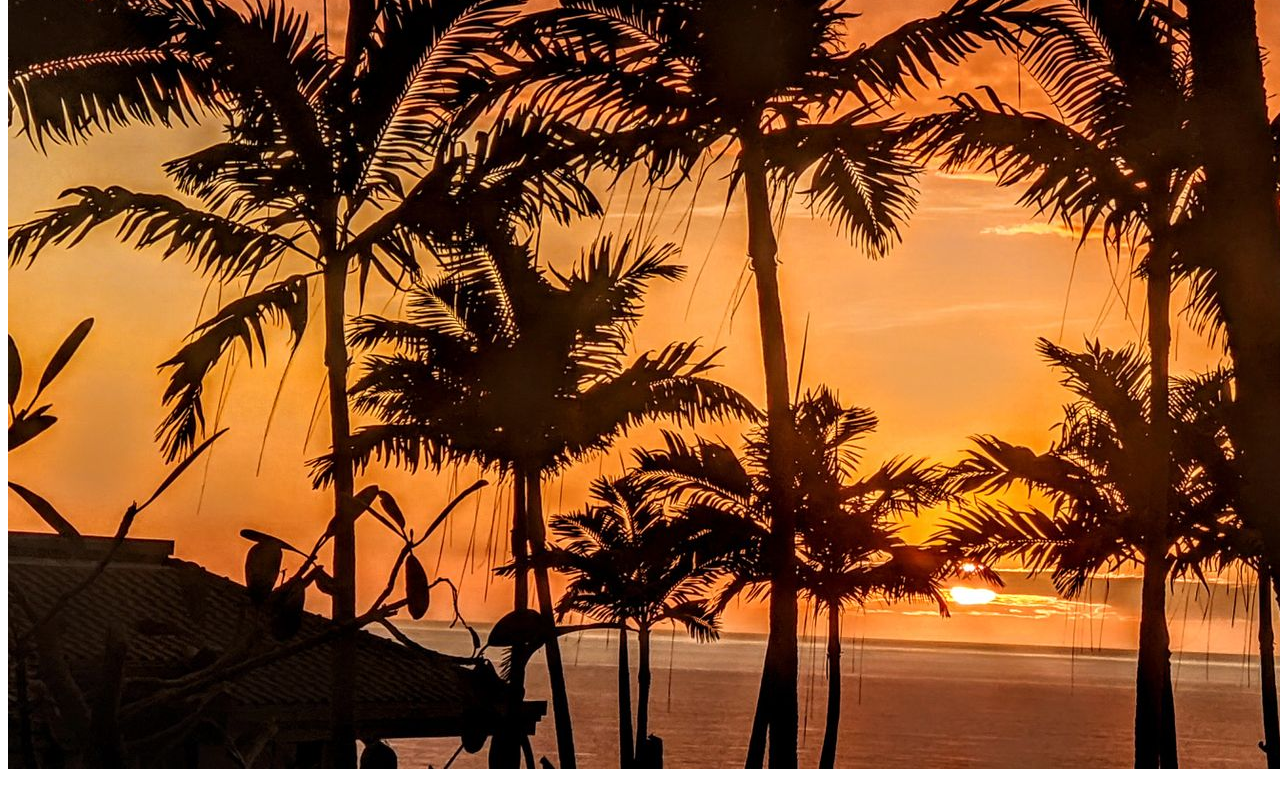
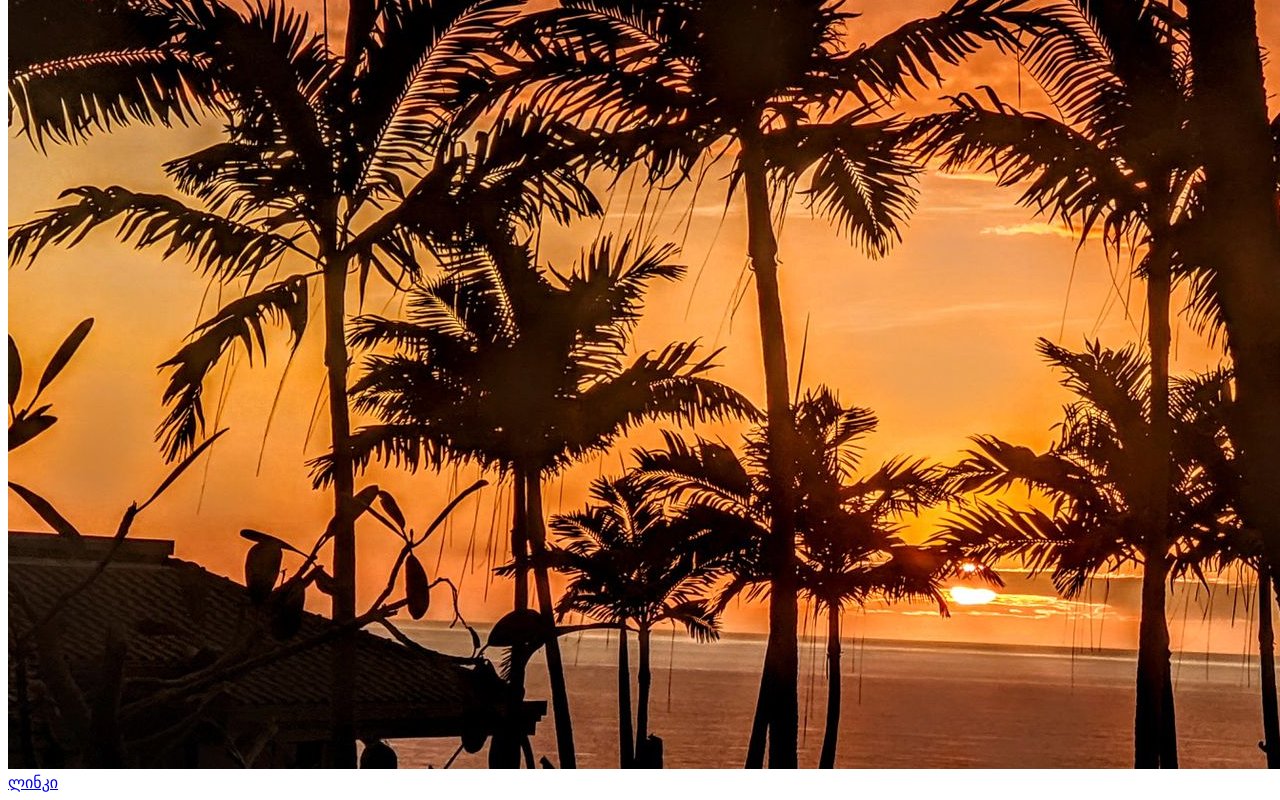
Before and after one commit to kristina-makalatia/lesson5-119, a plain HTML site: page index.html in a window 1280 px wide. Shown: the part 370-1170 px from the top of the page. Drawn offline with Linux system fonts and the light colour scheme.

Commit message:
add section#1

```diff
--- a/index.html
+++ b/index.html
@@ -6,6 +6,9 @@
 <body>
 	<h3>satauri</h3>
 	<img src="images/image1.jpg" alt="image">
+	<section>
+		<a href="https://google.com"> ლინკი</a>
+	</section>
 
 </body>
 </html>
```
